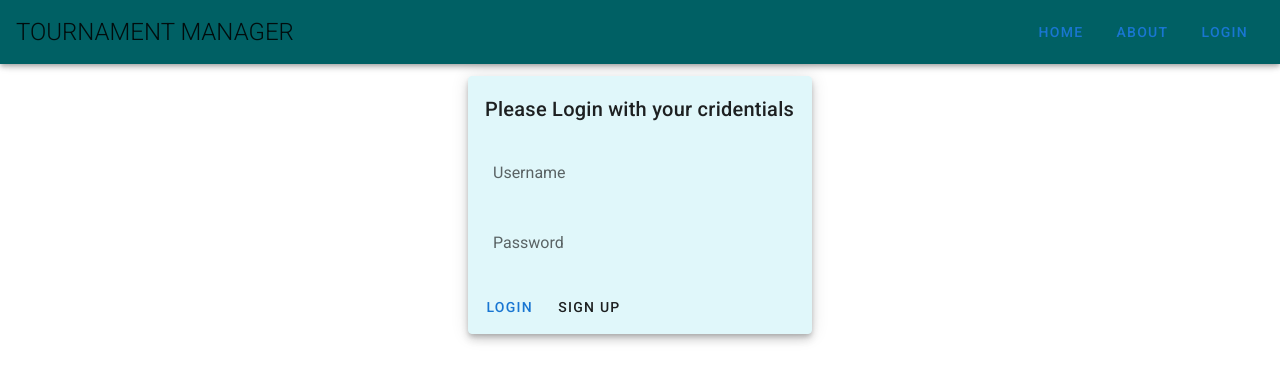
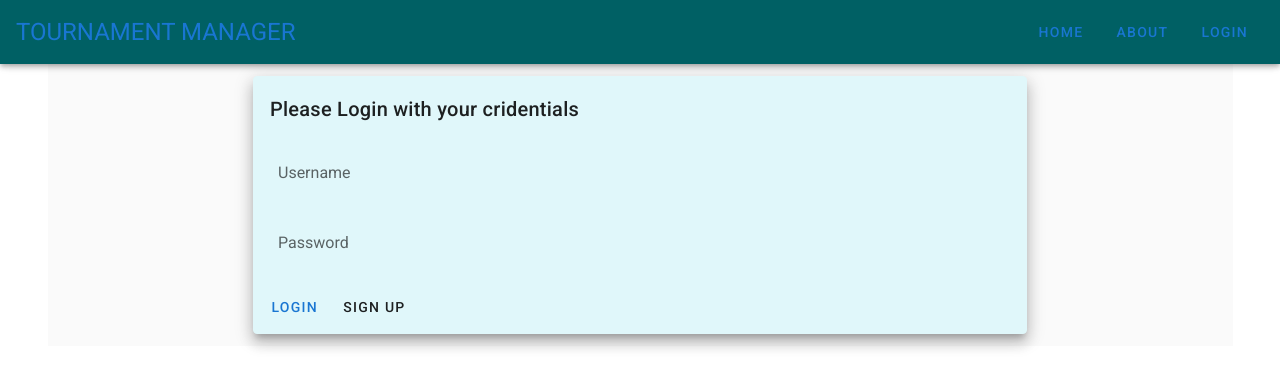
Before and after one commit to Chalta-Digital/tournament-builder, a Vue app in the folder frontend/: page / in a window 1280 px wide. Shown: the top 388 px of the page. Built offline with nearby package versions, Linux system fonts and the light colour scheme; no server answers.

Commit message:
login UI updated

```diff
--- a/frontend/src/App.vue
+++ b/frontend/src/App.vue
@@ -6,18 +6,20 @@
     >
         <v-toolbar-title class="headline text-uppercase">
           <span></span>
-          <span class="font-weight-light">Tournament Manager</span>
+          <span class="">
+            <router-link to="/" class="site-name">Tournament Manager</router-link>
+          </span>
         </v-toolbar-title>
         <v-spacer></v-spacer>
         <v-toolbar-items class="hidden-sm-and-down">
           <v-btn text>
-            <router-link to="/">Home</router-link>
+            <router-link class="top-menu-item" to="/">Home</router-link>
           </v-btn>
           <v-btn text>
-            <router-link to="/about">About</router-link>
+            <router-link class="top-menu-item" to="/about">About</router-link>
           </v-btn>
           <v-btn text>
-            <router-link to="/login">Login</router-link>
+            <router-link class="top-menu-item" to="/login">Login</router-link>
           </v-btn>
         </v-toolbar-items>
 
@@ -27,3 +29,20 @@
     </v-main>
   </v-app>
 </template>
+<style scoped>
+/* .site-name{
+  color: #80cbc4;
+  text-decoration: none;
+}
+.site-name:hover{
+  color: aliceblue;
+  text-decoration: none;
+}
+.top-menu-item{
+  color: #b2dfdb;
+  text-decoration: none;
+}
+.top-menu-item:hover{
+  color: #00bfa5;
+} */
+</style>
--- a/frontend/src/components/Login.vue
+++ b/frontend/src/components/Login.vue
@@ -1,21 +1,33 @@
 <template>
-  <v-container>
+  <v-container class="grey lighten-5">
+    <v-row no-gutters>
+      <v-col sm="2"></v-col>
+      <v-col
+        cols="12"
+        sm="8"
+      >
         <v-card
         class="mx-auto"
-        max-width="344"
+        min-width="40%"
         outlined
         color="cyan lighten-5"
-        :elevation="hover ? 24 : 6"
+        :elevation="10"
+        >
+        <v-form>
+          <v-card-title>Please Login with your cridentials</v-card-title>
 
-    >
-        <v-card-title>Please Login with your cridentials</v-card-title>
-        <v-text-field label="Username" rounded="true"></v-text-field>
-        <v-text-field label="Password" rounded="true"></v-text-field>
+          <v-text-field label="Username" rounded></v-text-field>
+          <v-text-field type="password" label="Password" rounded></v-text-field>
           <v-card-actions>
           <v-btn text><router-link to="/dashboard">Login</router-link></v-btn>
           <v-btn text>Sign Up</v-btn>
           </v-card-actions>
+        </v-form>
+
         </v-card>
+      </v-col>
+    </v-row>
+
   </v-container>
 </template>
 
--- a/frontend/src/router.js
+++ b/frontend/src/router.js
@@ -1,6 +1,7 @@
 import Vue from 'vue'
 import Router from 'vue-router'
 import Home from './views/Home.vue'
+import About from './views/About.vue'
 import Camels from './views/Camels.vue'
 import Dashboard from './views/Dashboard.vue'
 
@@ -16,6 +17,11 @@ export default new Router({
       component: Home
     },
     {
+      path: '/about',
+      name: 'about',
+      component: About
+    },
+    {
       path: '/camels',
       name: 'camels',
       component: Camels
--- /dev/null
+++ b/frontend/src/views/About.vue
@@ -0,0 +1,16 @@
+<template>
+  <div>
+
+  </div>
+</template>
+
+<script>
+
+export default {
+  name: 'About',
+
+  components: {
+
+  }
+}
+</script>
--- a/frontend/src/views/Dashboard.vue
+++ b/frontend/src/views/Dashboard.vue
@@ -28,7 +28,7 @@
       >
         mdi-clock
       </v-icon>
-      <span class="caption grey--text font-weight-light">last registration 26 minutes ago</span>
+      <span class="caption grey--text font-weight-light">Lorem ipsum dolor sit amet, consectetur adipiscing elit, sed do eiusmod tempor incididunt ut labore et dolore magna aliqua.</span>
     </v-card-text>
   </v-card>
 </template>
```
Lines whose indentation alone changed are shown as unchanged.
